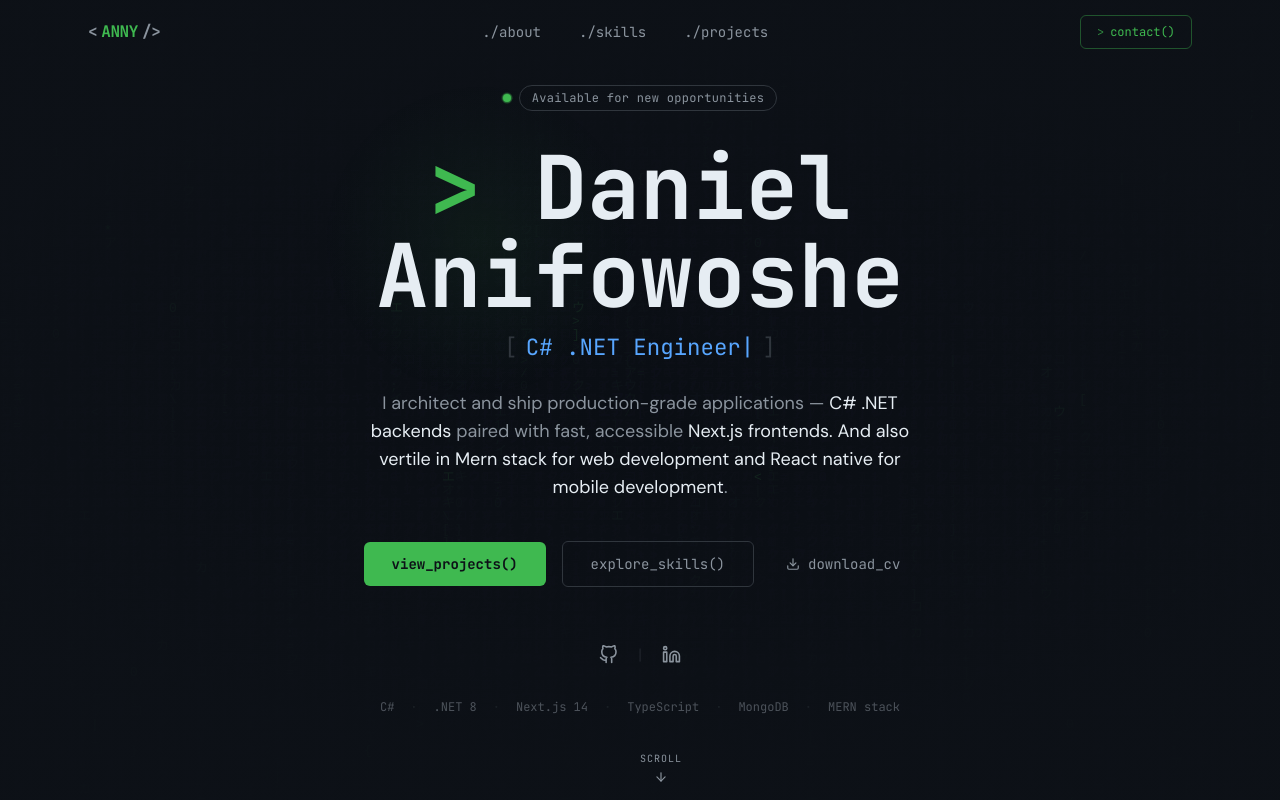
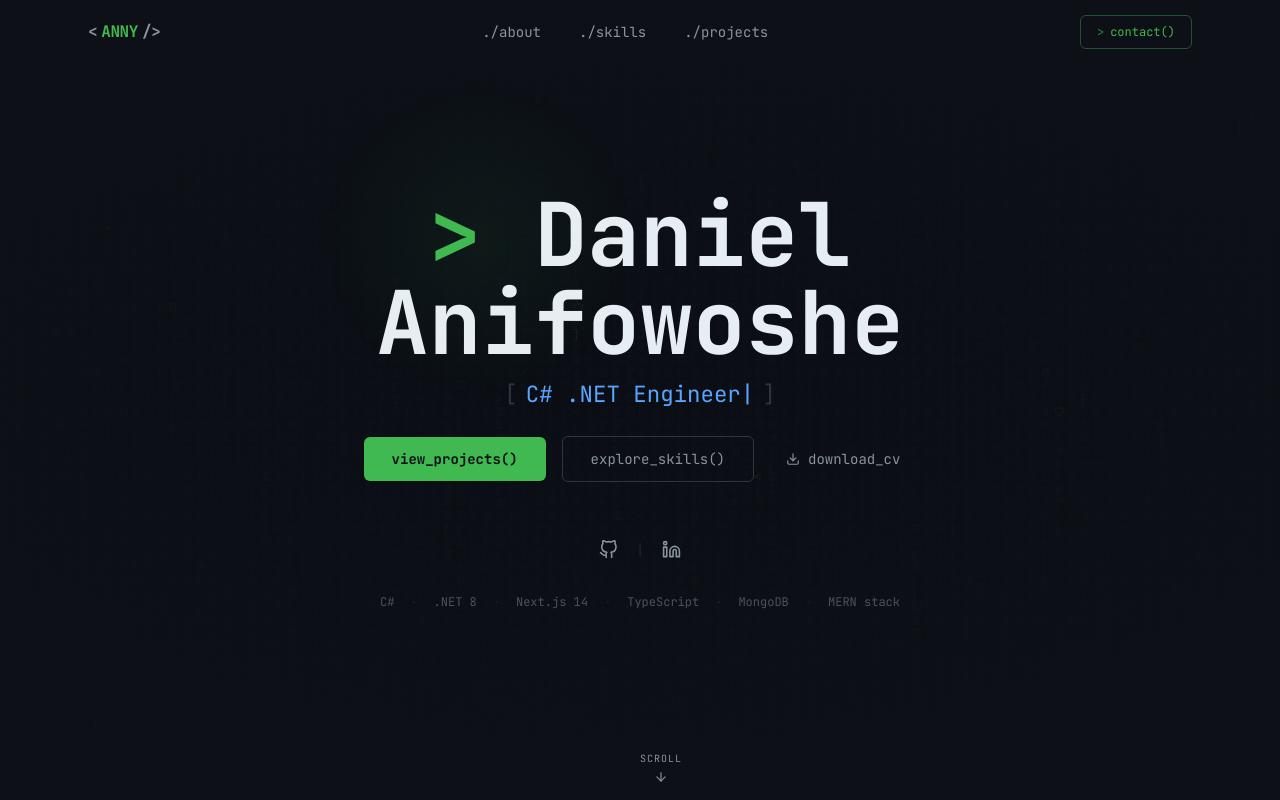
Before and after one commit to Kingaer04/Portfolio-next, a Next.js app: page / in a window 1280 px wide. Shown: the top 800 px of the page. Built offline with nearby package versions, Linux system fonts and the light colour scheme.

Commit message:
Refactor Hero component: comment out status pill and bio sections for future edits

```diff
--- a/components/sections/Hero.tsx
+++ b/components/sections/Hero.tsx
@@ -78,16 +78,15 @@ export default function Hero() {
 
       <div className="relative z-10 max-w-5xl mx-auto px-6 text-center">
         {/* Status pill */}
-        <motion.div {...fadeUp(0.1)} className="inline-flex items-center gap-2 mb-8">
+        {/* <motion.div {...fadeUp(0.1)} className="inline-flex items-center gap-2 mb-8">
           <span className="relative flex h-2 w-2">
             <span className="animate-ping absolute inline-flex h-full w-full rounded-full bg-green opacity-75" />
             <span className="relative inline-flex rounded-full h-2 w-2 bg-green" />
           </span>
           <span className="font-mono text-xs text-muted border border-border rounded-full px-3 py-1 tracking-wide">
-            {/* ── EDIT: your current status ── */}
             Available for new opportunities
           </span>
-        </motion.div>
+        </motion.div> */}
 
         {/* Name */}
         <motion.h1 {...fadeUp(0.2)} className="font-mono font-bold text-text leading-none mb-3"
@@ -115,13 +114,13 @@ export default function Hero() {
         </motion.div>
 
         {/* Bio */}
-        <motion.p {...fadeUp(0.5)}
+        {/* <motion.p {...fadeUp(0.5)}
           className="font-sans text-muted max-w-xl mx-auto leading-relaxed mb-10 text-base md:text-lg">
-          {/* ── EDIT: your bio ── */}
+          {/* ── EDIT: your bio ──
           I architect and ship production-grade applications —{" "}
           <span className="text-text">C# .NET backends</span> paired with fast,
           accessible <span className="text-text">Next.js frontends. And also vertile in Mern stack for web development and React native for mobile development</span>.
-        </motion.p>
+        </motion.p>*/}
 
         {/* CTAs */}
         <motion.div {...fadeUp(0.65)} className="flex flex-col sm:flex-row items-center justify-center gap-4 mb-14">
```
